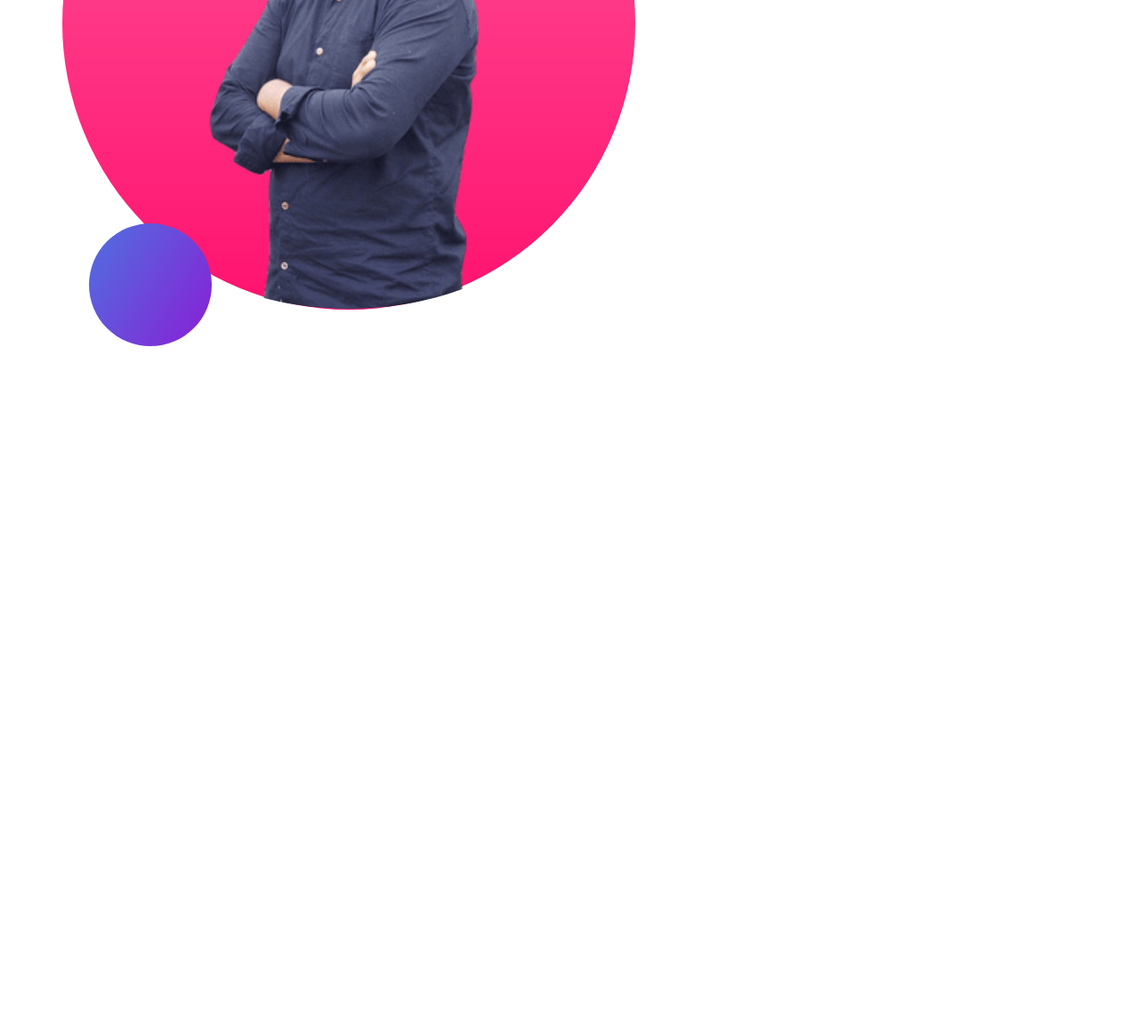
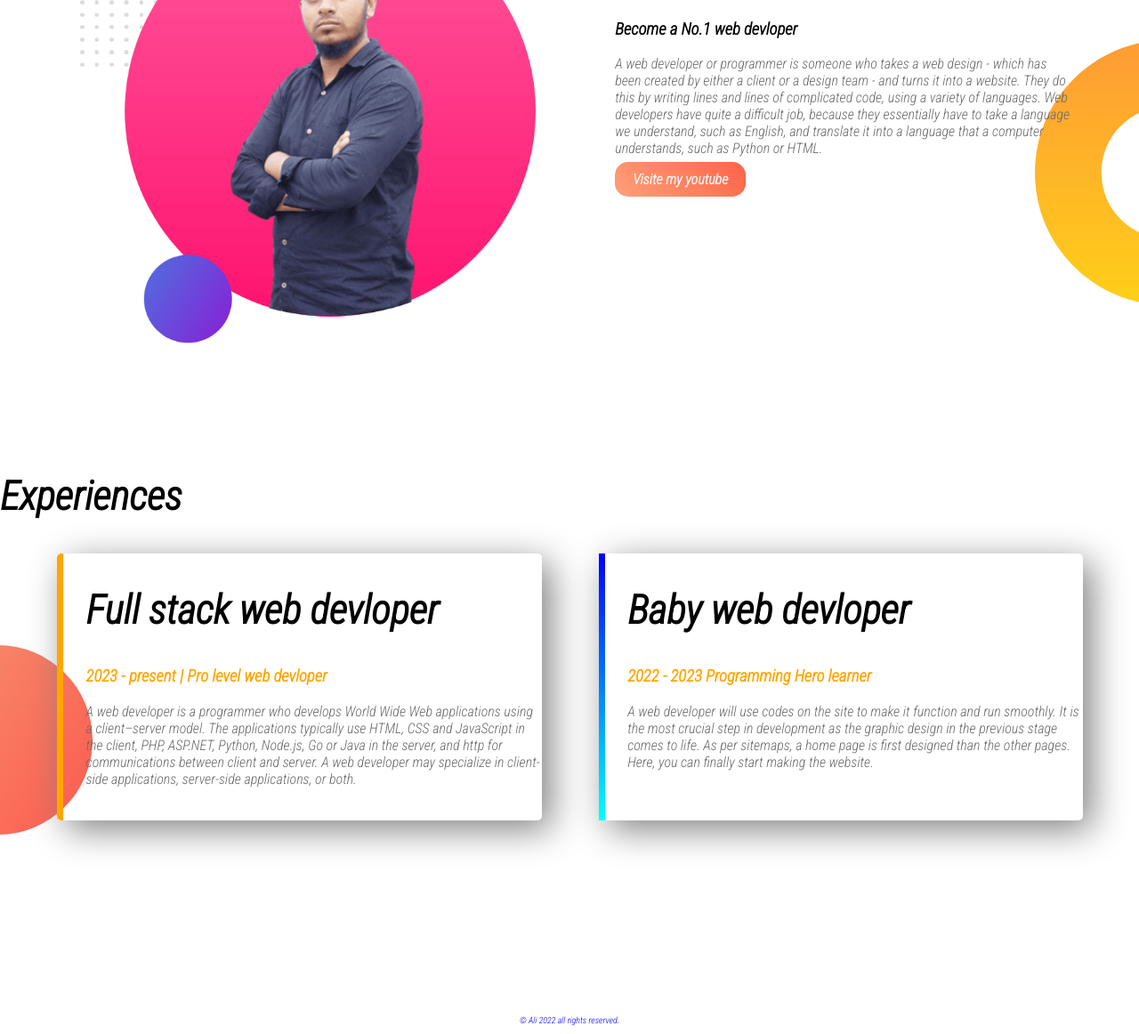
Before and after one commit to Azad5611/My-portfolio, a plain HTML site: page index.html in a window 1280 px wide. Shown: the part 706-1868 px from the top of the page at 89% size. Before the commit the page ends 1100 px from the top, so only its background shows below. Drawn offline with Linux system fonts and the light colour scheme; a web font is replaced by a local one.

Commit message:
Finished my first website

```diff
--- a/index.html
+++ b/index.html
@@ -4,25 +4,59 @@
     <meta charset="UTF-8">
     <meta http-equiv="X-UA-Compatible" content="IE=edge">
     <meta name="viewport" content="width=device-width, initial-scale=1.0">
-    <title>Azad Web devloper</title>
+    <title>Azad web devloper</title>
     <link rel="preconnect" href="https://fonts.googleapis.com">
 <link rel="preconnect" href="https://fonts.gstatic.com" crossorigin>
-    <link href="https://fonts.googleapis.com/css2?family=Ms+Madi&display=swap" rel="stylesheet">
+<link href="https://fonts.googleapis.com/css2?family=Roboto+Condensed:ital,wght@1,300&display=swap" rel="stylesheet">
     <link rel="stylesheet" href="style.css">
 </head>
 <body>
-   <section class="top-banner">
+        <section class="top-banner" >
          <div class="half-width">
             <h1>Welcome to</h1>
-    <h1><span class="name-highlight"> Azad </span> world</h1>
-    <h3>Professional Web devloper</h3>
-     <p> A web developer is a programmer who develops World Wide Web applications using a client–server model. The applications typically use HTML, CSS and JavaScript in the client, PHP, ASP.NET, Python, Node.js, Go or Java in the server, and http for communications between client and server. </p>
-     <a class="link-button" target="_blank" href="https://web.facebook.com/profile.php?id=100084919411277&_rdc=1&_rdr"> Conect with me</a>
+            <h1><span class="color-highlight"> Azad </span> world</h1>
+            <h3>Professional web devloper</h3>
+            <p>A web developer is a programmer who specializes in, or is specifically engaged in, the development of World Wide Web applications using a client–server model. The applications typically use HTML , CSS and JavaScript in the client, PHP , ASP.NET ( C# ), Python , Go or Java in the server, and http for communications between client and server.</p>
+            <a class="link-button" target="blank" href="https://web.facebook.com/profile.php?id=100084919411277">My facebook profile</a>
          </div>
-   <div class="half-width"></div>
+         <div class="half-width">
+            <img src="images/profile2.png" alt="">
+
+            </div>
+
+            </section>
+            <section class="dream-area">
+    <div class="half-width">
         <img src="images/profile.png.png" alt="">
+
+    </div>
+    <div class="half-width">
+        <h2>Devloper dream</h2>
+        <h3>Become a No.1 web devloper
+        </h3>
+        <p>A web developer or programmer is someone who takes a web design - which has been created by either a client or a design team - and turns it into a website.
+        They do this by writing lines and lines of complicated code, using a variety of languages. Web developers have quite a difficult job, because they essentially have to take a language we understand, such as English, and translate it into a language that a computer understands, such as Python or HTML.</p>
+        <a class="link-button" target="_blank" href="https://www.youtube.com/channel/UC-h-QarAvIV-Xa0q96iKryw">Visite my youtube</a>
     </div>
             </section>
+            <section class="experience-area">
+                <h2>Experiences</h2>
+                <div id="full-stack" class="half-width single-experience">
+                <h2>Full stack web devloper</h2>
+                <h3 class="color-highlight">2023 - present | Pro level web devloper</h3>
+                <p>A web developer is a programmer who develops World Wide Web applications using a client–server model. The applications typically use HTML, CSS and JavaScript in the client, PHP, ASP.NET, Python, Node.js, Go or Java in the server, and http for communications between client and server. A web developer may specialize in client-side applications, server-side applications, or both.</p>
+                            </div>
+            <div id="baby-web" class="half-width  single-experience">
+                <h2>Baby web devloper</h2>
+                <h3 class="color-highlight">2022 - 2023 Programming Hero learner</h3>
+                <p>A web developer will use codes on the site to make it function and run smoothly. It is the most crucial step in development as the graphic design in the previous stage comes to life. As per sitemaps, a home page is first designed than the other pages. Here, you can finally start making the website.</p>
+
+
+        </div>
+        </section>
+        <footer>
+            <p>© Ali 2022 all rights reserved.</p>
+        </footer>
 
 </body>
 </html>
--- a/style.css
+++ b/style.css
@@ -1,18 +1,24 @@
 body{
-    margin: 0%;
-    font-family: 'Ms Madi', cursive;
+    margin: 0;
+    font-family: 'Roboto Condensed', sans-serif;
 }
 
 h1{
     font-size: 50px;
 }
-.name-highlight{
-    color:orange;
+h2{
+    font-size: 45px;
+}
+p{
+    color: dimgray;
+}
+.color-highlight{
+    color: orange;
 }
 .half-width{
     width: 40%;
-    float: left;
-    margin-left: 5%;
+float: left;
+    margin-left:5%;
     padding-left: 2%;
 }
 .half-width img{
@@ -25,12 +31,44 @@ h1{
 }
 section{
     height: 500px;
-
+    padding-bottom: 100px;
 }
 .link-button{
     text-decoration: none;
-    background-image:linear-gradient( 45deg, lightsalmon,tomato);
+  background-image:linear-gradient(45deg, lightsalmon,tomato) ;
     padding: 10px 20px;
+    border-radius: 15px;
+    color: whitesmoke;
+    font-weight: 700;
+
+}
+.dream-area{
+    background-image: url("images/dream-bg.png");
+    background-repeat: no-repeat;
+    background-position: right;
+}
+
+.single-experience{
+    box-shadow: 10px 10px 40px gray;
     border-radius: 5px;
-    color: white;
-    font-weight: 600;
+    height: 300px;
+}
+.experience-area{
+    background-image: url("images/exp-bg.png");
+    background-repeat: no-repeat;
+    background-position: left;
+}
+#full-stack{
+    border-left: 7px solid orange;
+
+}
+#baby-web{
+    border-left: 7px solid;
+    border-image: linear-gradient(180deg, blue, cyan);
+    border-image-slice: 1;
+}
+footer p{
+    text-align: center;
+    color: blue;
+    font-size: 10px;
+}
```
Also changed, not shown: 1 other file. Lines whose indentation alone changed are shown as unchanged.
